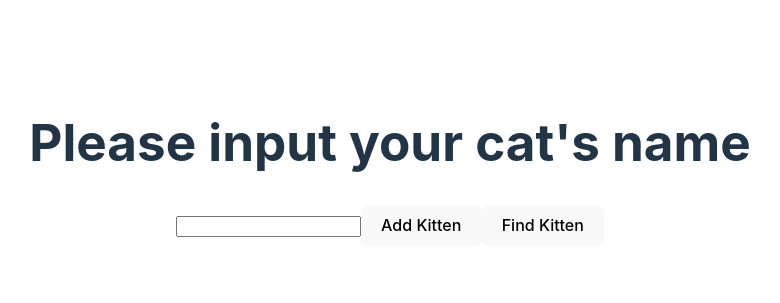
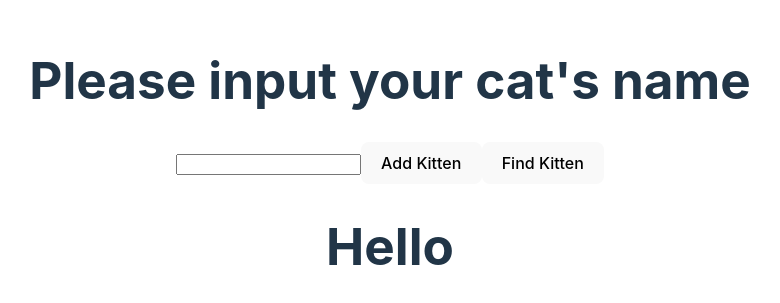
Before and after one commit to crasite/vue-front-teach, a Vue app: page / in a window 1280 px wide. Shown: the part 237-540 px from the top of the page, without its empty margins (250-1030 px from the left). Built offline with nearby package versions, Linux system fonts and the light colour scheme.

Commit message:
simple component binding

```diff
--- a/src/App.vue
+++ b/src/App.vue
@@ -1,6 +1,7 @@
 <script setup lang="ts">
 import { ref, computed } from "vue";
 import { client } from "./trpc";
+import ShowInfo from "./components/ShowInfo.vue";
 // import { client } from "./trpc";
 const txt = ref("");
 const helloTxt = computed(() => {
@@ -16,7 +17,6 @@ const alertWelcome = () => {
 };
 const addKitten = async (name: string) => {
   const dbKitten = await client.database.addKitten.mutate(name);
-  client.database.hello.query();
   alert(`${dbKitten.name}: ${dbKitten.age}`);
 };
 
@@ -37,12 +37,13 @@ const findKitten = async (name: string) => {
 <template>
   <h1 v-if="shouldShow">Welcome</h1>
   <h1 v-else-if="!shouldShow">Please input your cat's name</h1>
-  <h1 @click="() => alertWelcome()">{{ helloTxt }}</h1>
+  <h1 @click.meta="() => alertWelcome()">{{ helloTxt }}</h1>
   <input type="text" v-model="txt" />
   <button @click="() => addKitten(txt)">Add Kitten</button>
   <button @click="() => findKitten(txt)">Find Kitten</button>
   <p v-if="kitten">{{ `${kitten.name} is ${kitten.age} years old.` }}</p>
   <p v-else-if="txt.length > 0">Kittens not found</p>
+  <ShowInfo :message="txt" />
 </template>
 
 <style scoped></style>
--- /dev/null
+++ b/src/components/ShowInfo.vue
@@ -0,0 +1,9 @@
+<script setup lang="ts">
+defineProps({
+  message: String,
+});
+</script>
+
+<template>
+  <h1>Hello {{ message }}</h1>
+</template>
```
